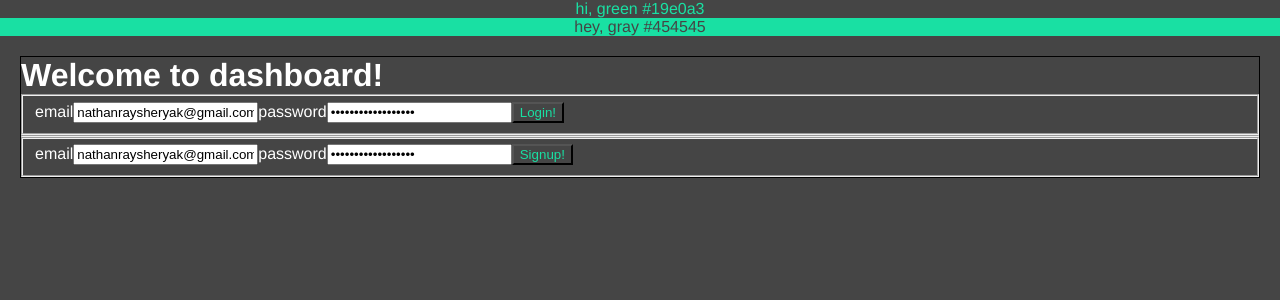
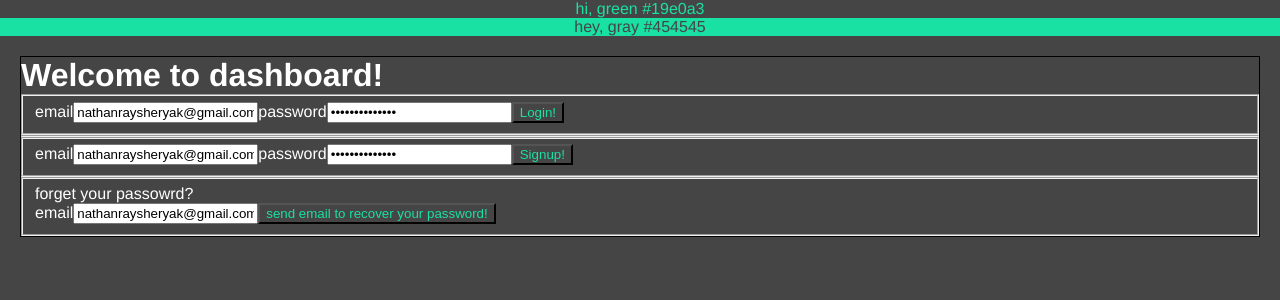
Before and after one commit to N8ers/dashboard, a Vue app: page /welcome in a window 1280 px wide. Shown: the top 300 px of the page. Built offline with nearby package versions, Linux system fonts and the light colour scheme; no server answers.

Commit message:
delete user

```diff
--- a/src/components/Settings.vue
+++ b/src/components/Settings.vue
@@ -11,6 +11,9 @@
     <br />
 
     <button @click="sendEmailVerification">send email verification</button>
+    <br />
+
+    <button @click="deleteAccount">delete account</button>
     <br />
 
     {{ user }}
@@ -76,6 +79,9 @@ export default {
     sendEmailVerification() {
       this.$store.dispatch('verifyEmail');
     },
+    deleteAccount() {
+      this.$store.dispatch('deleteAccount');
+    },
   },
   computed: {
     location() {
--- a/src/components/Welcome.vue
+++ b/src/components/Welcome.vue
@@ -16,6 +16,12 @@
       <input type="password" v-model="creatingUser.password" />
       <button @click='createUser'>Signup!</button>
     </fieldset>
+    <fieldset>
+      <div>forget your passowrd?</div>
+      <label>email</label>
+      <input type="email" v-model="recovery.email" />
+      <button @click='recoverPassword'>send email to recover your password!</button>
+    </fieldset>
   </div>
 </template>
 
@@ -27,21 +33,26 @@ export default {
     return {
       returningUser: {
         email: 'nathanraysheryak@gmail.com',
-        password: 'test-123-asfab9972',
+        password: 'newPassword123',
       },
       creatingUser: {
         email: 'nathanraysheryak@gmail.com',
-        password: 'test-123-asfab9972',
+        password: 'newPassword123',
+      },
+      recovery: {
+        email: 'nathanraysheryak@gmail.com',
       },
     };
   },
   methods: {
     createUser() {
-      console.log('hello!');
       this.$store.dispatch('createUser', this.creatingUser);
     },
     loginUser() {
       this.$store.dispatch('login', this.returningUser);
+    },
+    recoverPassword() {
+      this.$store.dispatch('sendRecoverPasswordEmail', this.recovery.email);
     },
   },
   computed: {},
--- a/src/store/index.js
+++ b/src/store/index.js
@@ -73,7 +73,7 @@ export default new Vuex.Store({
       const user = firebase.auth().currentUser;
       user.updateProfile({ displayName })
         .then(() => this.dispatch('getUser'))
-        .catch((err) => console.log('error ', err));
+        .catch((err) => console.log('error: ', err));
     },
     getFavoriteSites() {
       this.commit('setFavoriteSites', dummyEndpoint.favoriteSites);
@@ -120,13 +120,23 @@ export default new Vuex.Store({
     },
     verifyEmail() {
       const user = firebase.auth().currentUser;
-      console.log('user ', user);
       if (user && !user.emailVerified) {
         user.sendEmailVerification()
           .then((res) => console.log('res ', res))
           .catch((err) => console.log('err ', err));
       }
     },
+    sendRecoverPasswordEmail(context, email) {
+      firebase.auth().sendPasswordResetEmail(email)
+        .then(() => console.log('sent'))
+        .catch((err) => console.log('error: ', err));
+    },
+    deleteAccount() {
+      const user = firebase.auth().currentUser;
+      user.delete()
+        .then(() => console.log('deleted'))
+        .catch((err) => console.log('error: ', err));
+    },
     getTodos() {},
   },
   modules: {
```
